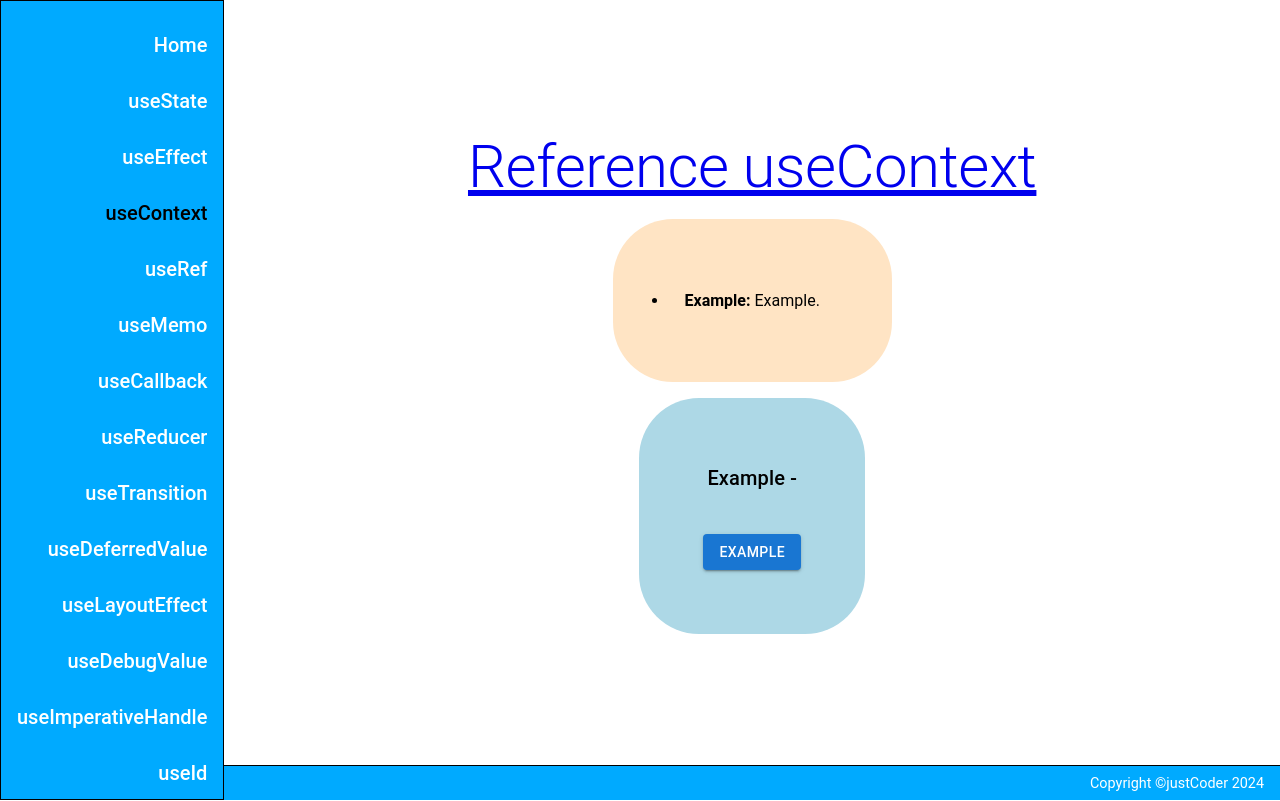
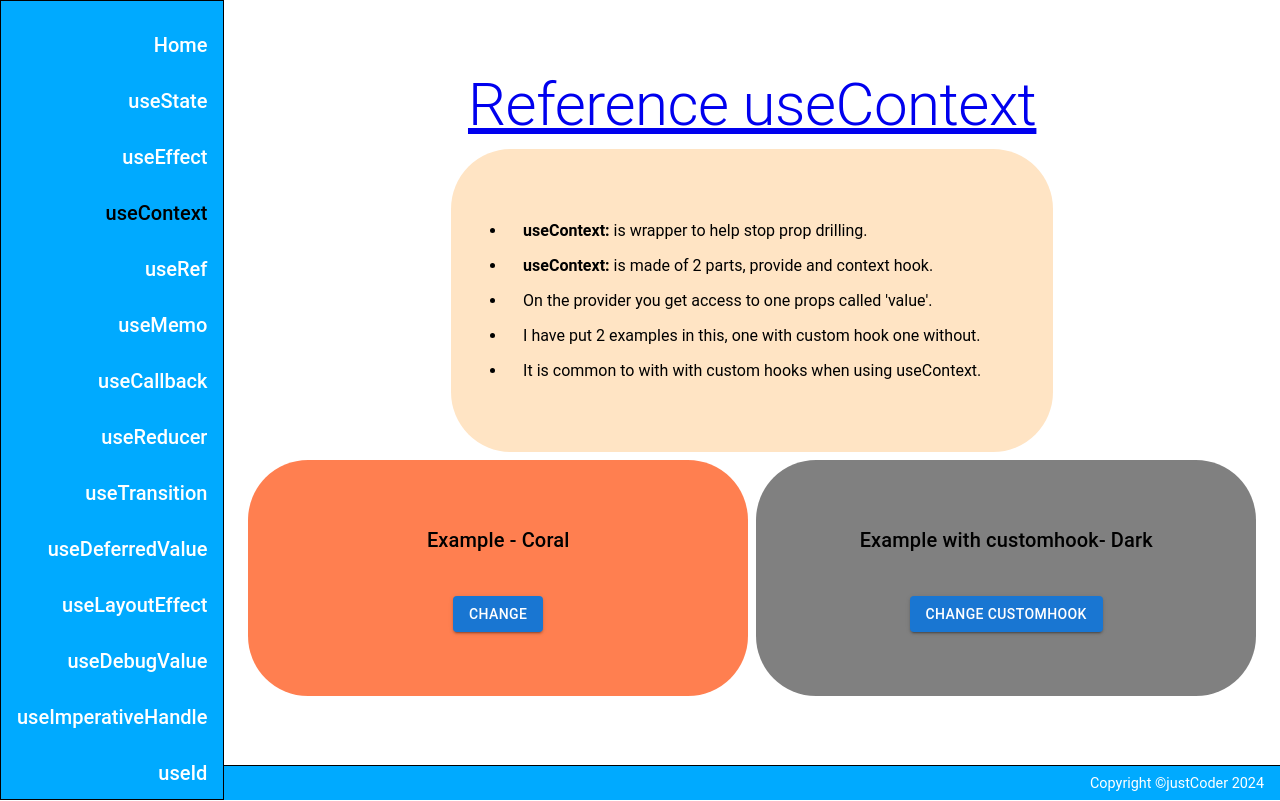
Before and after one commit to JC-Study-08-General/wds-reactHooks, a React (Create React App) app: page /usecontext in a window 1280 px wide. Built offline with nearby package versions, Linux system fonts and the light colour scheme.

Commit message:
feat: useContext complete

```diff
--- a/src/App.js
+++ b/src/App.js
@@ -1,4 +1,4 @@
-import React from "react";
+import React, { useState } from "react";
 import { BrowserRouter, Route, Routes } from "react-router-dom";
 
 import LandingPage from "./content/LandingPage";
@@ -16,8 +16,18 @@ import ExampleRef from "./content/useRef";
 import ExampleState from "./content/useState";
 import ExampleTransition from "./content/useTransition";
 
+// useContext using a custom hooks
+import { CustomThemeProvider } from "./_custom/Custom";
+
+// useContext done in a basic way (what is bad about this is we have state here in the app component)
+export const BasicThemeContext = React.createContext();
+
 function App() {
+  const [basicTheme, setBasicTheme] = useState(true);
+
   return (
+    <BasicThemeContext.Provider value={[basicTheme, setBasicTheme]}>
+      <CustomThemeProvider>
         <BrowserRouter>
           <Routes>
             <Route path="/" element={<LandingPage />} />
@@ -36,6 +46,8 @@ function App() {
             <Route path="/usetransition" element={<ExampleTransition />} />
           </Routes>
         </BrowserRouter>
+      </CustomThemeProvider>
+    </BasicThemeContext.Provider>
   );
 }
 
--- /dev/null
+++ b/src/_custom/Custom.jsx
@@ -0,0 +1,14 @@
+import React, { useState } from "react";
+
+export const CustomThemeContext = React.createContext();
+
+export function CustomThemeProvider({ children }) {
+  const [customTheme, setCustomTheme] = useState(true);
+
+  function updateTheme() {
+    setCustomTheme((preTheme) => !preTheme);
+  }
+  return <CustomThemeContext.Provider value={[customTheme, updateTheme]}>{children}</CustomThemeContext.Provider>;
+}
+
+export default CustomThemeProvider;
--- a/src/content/useContext.jsx
+++ b/src/content/useContext.jsx
@@ -1,12 +1,15 @@
 import { Box, Button, List, ListItem, Stack, Typography } from "@mui/material";
-import React, { useState } from "react";
+import React, { useContext } from "react";
 import MainLayout from "../_mainLayout/pages/MainLayoutView";
+import { BasicThemeContext } from "../App";
+import { CustomThemeContext } from "../_custom/Custom";
 
 function ExampleContext() {
-  const [something, setSomething] = useState(null);
+  const [basicTheme, setBasicTheme] = useContext(BasicThemeContext);
+  const [customTheme, updateTheme] = useContext(CustomThemeContext);
 
-  function example() {
-    setSomething("example");
+  function exampleContext() {
+    setBasicTheme((preTheme) => !preTheme);
   }
   return (
     <MainLayout>
@@ -14,21 +17,57 @@ function ExampleContext() {
         <a href="https://react.dev/reference/react/useContext" target="_blank" rel="noreferrer">
           <Typography variant="h2">Reference useContext</Typography>
         </a>
-        <Box sx={{ maxWidth: 800, margin: 2, backgroundColor: "bisque", padding: 7, borderRadius: 15 }}>
+        <Box sx={{ maxWidth: 800, margin: 1, backgroundColor: "bisque", padding: 7, borderRadius: 15 }}>
           <List sx={{ listStyleType: "disc" }}>
             <ListItem sx={{ display: "list-item" }}>
-              <span style={{ fontWeight: "bold" }}>Example: </span> Example.
+              <span style={{ fontWeight: "bold" }}>useContext: </span> is wrapper to help stop prop drilling.
+            </ListItem>
+            <ListItem sx={{ display: "list-item" }}>
+              <span style={{ fontWeight: "bold" }}>useContext: </span> is made of 2 parts, provide and context hook.
+            </ListItem>
+            <ListItem sx={{ display: "list-item" }}>
+              On the provider you get access to one props called 'value'.
+            </ListItem>
+            <ListItem sx={{ display: "list-item" }}>
+              I have put 2 examples in this, one with custom hook one without.
+            </ListItem>
+            <ListItem sx={{ display: "list-item" }}>
+              It is common to with with custom hooks when using useContext.
             </ListItem>
           </List>
         </Box>
-        <Stack alignItems={"center"} sx={{ backgroundColor: "lightblue", padding: 8, borderRadius: 15 }}>
-          <Typography variant="h6" sx={{ marginBottom: 5 }}>
-            Example - {something}
-          </Typography>
-          <Stack direction={"row"} alignItems={"center"} gap={5}>
-            <Button variant="contained" onClick={() => example}>
-              Example
-            </Button>
+        <Stack direction={"row"}>
+          <Stack
+            alignItems={"center"}
+            sx={{
+              backgroundColor: basicTheme ? "coral" : "lightblue",
+              padding: 8,
+              borderRadius: 15,
+              marginRight: 1,
+              minWidth: 500,
+            }}
+          >
+            <Typography variant="h6" sx={{ marginBottom: 5 }}>
+              Example - {basicTheme ? "Coral" : "Blue"}
+            </Typography>
+            <Stack direction={"row"} alignItems={"center"} gap={5}>
+              <Button variant="contained" onClick={() => exampleContext()}>
+                Change
+              </Button>
+            </Stack>
+          </Stack>
+          <Stack
+            alignItems={"center"}
+            sx={{ backgroundColor: customTheme ? "grey" : "lightgrey", padding: 8, borderRadius: 15, minWidth: 500 }}
+          >
+            <Typography variant="h6" sx={{ marginBottom: 5 }}>
+              Example with customhook- {customTheme ? "Dark" : "Light"}
+            </Typography>
+            <Stack direction={"row"} alignItems={"center"} gap={5}>
+              <Button variant="contained" onClick={() => updateTheme()}>
+                Change Customhook
+              </Button>
+            </Stack>
           </Stack>
         </Stack>
       </Stack>
```
Also changed, not shown: 1 other file (tests, documents, lock files or other folders). Lines whose indentation alone changed are shown as unchanged.
